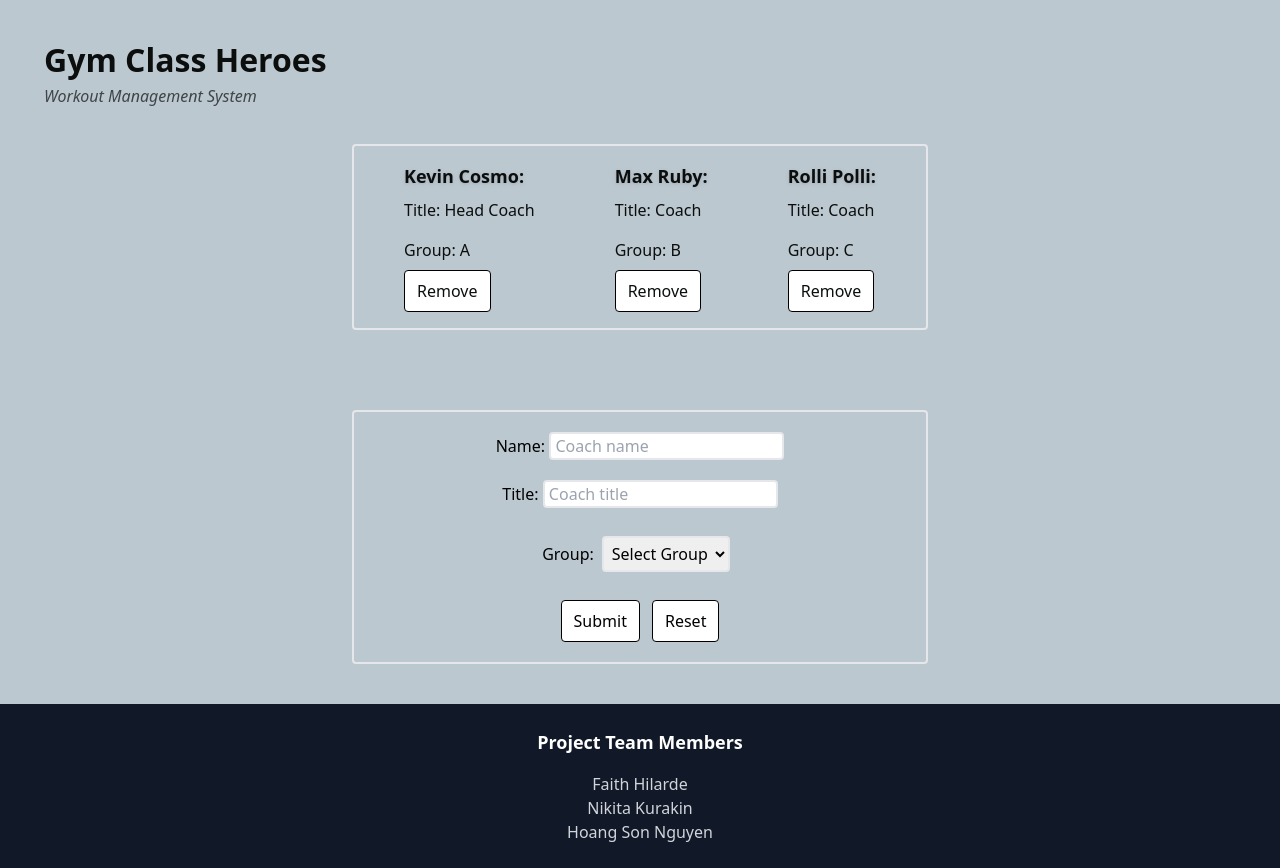
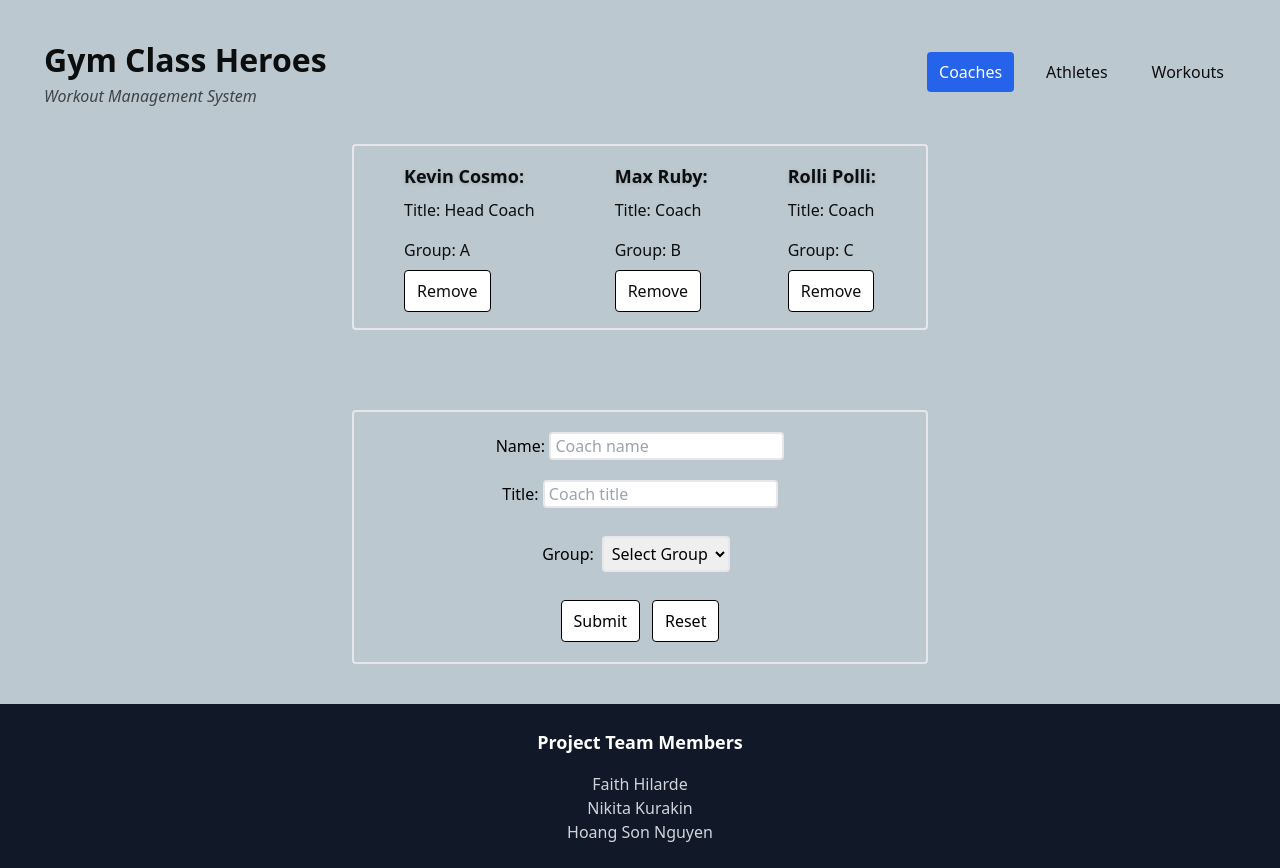
Before and after one commit to nikitakurakinGit/full-stack, a React (Vite) app in the folder gym-class-heroes/: page /coaches in a window 1280 px wide. Built offline with nearby package versions, Linux system fonts and the light colour scheme.

Commit message:
Created nav- rendered in header. Needs color changing, waiting for header changes to be merged.

```diff
--- a/gym-class-heroes/src/components/header/header.tsx
+++ b/gym-class-heroes/src/components/header/header.tsx
@@ -1,3 +1,5 @@
+import Nav from "../nav/nav";
+
 export default function Header({
     projectName,
     projectDescription
@@ -6,13 +8,18 @@ export default function Header({
     projectDescription: string;
 }) {
     return (
-        <header className="w-auto bg-[#bcc8d0] text-[#0c0e0e] px-6 py-4 m-5">
+        <header className="flex w-auto bg-[#bcc8d0] text-[#0c0e0e] px-6 py-4 m-5">
+            <div>
                 <h1 className="text-[2rem] font-bold">
                     {projectName}
                 </h1>
                 <p className="text-base text-[#3e4447] italic">
                     {projectDescription}
                 </p>
+            </div>
+            <div className="flex-1 flex justify-end items-center">
+                <Nav/>
+            </div>
         </header>
     );
 }
--- /dev/null
+++ b/gym-class-heroes/src/components/nav/nav.tsx
@@ -0,0 +1,64 @@
+import { NavLink } from "react-router-dom";
+
+export default function Nav() {
+    return(
+        <nav>
+            <ul className="flex gap-5">
+                <li>
+                    <NavLink
+                        to="coaches"
+                        className={({ isActive }) =>
+                            `
+                            block py-2 px-3 rounded font-medium
+                            transition-colors duration-200
+                            ${
+                            isActive
+                                ? "bg-blue-600 text-white"
+                                : "text-[#0c0e0e] hover:text-blue-600"
+                            }
+                            `
+                        }
+                    >
+                        Coaches
+                    </NavLink>
+                </li>
+                <li>
+                    <NavLink
+                        to="athletes"
+                        className={({ isActive }) =>
+                            `
+                            block py-2 px-3 rounded font-medium
+                            transition-colors duration-200
+                            ${
+                            isActive
+                                ? "bg-blue-600 text-white"
+                                : "text-[#0c0e0e] hover:bg-gray-200 hover:text-blue-600"
+                            }
+                            `
+                        }
+                    >
+                        Athletes
+                    </NavLink>
+                </li>
+                <li>
+                    <NavLink
+                        to="workouts"
+                        className={({ isActive }) =>
+                            `
+                            block py-2 px-3 rounded font-medium
+                            transition-colors duration-200
+                            ${
+                            isActive
+                                ? "bg-blue-600 text-white"
+                                : "text-[#0c0e0e] hover:bg-gray-200 hover:text-blue-600"
+                            }
+                            `
+                        }
+                    >
+                        Workouts
+                    </NavLink>
+                </li>
+            </ul>
+        </nav>
+    )
+}
```
Lines whose indentation alone changed are shown as unchanged.
